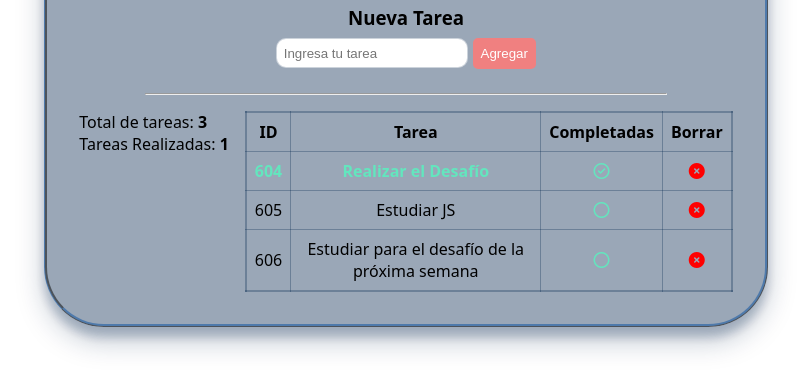
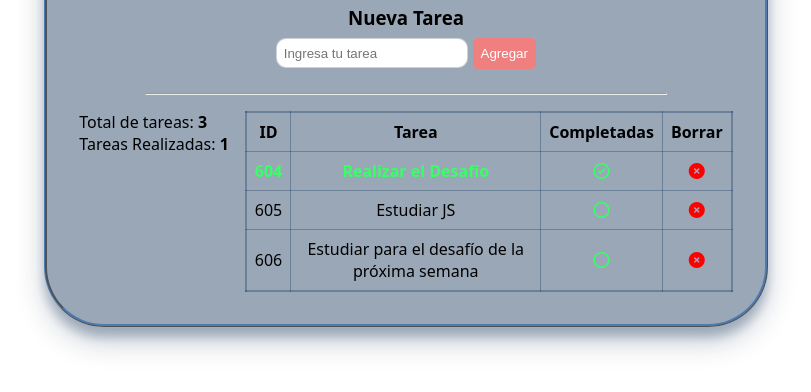
Before and after one commit to DomGP/Modulo03_Desafio_05, a plain HTML site: page index.html in a window 1280 px wide. Both pictures are taken after a click on the icon 835 px from the left and 404 px from the top of the page. Shown: the part 234-626 px from the top of the page, without its empty margins (234-1045 px from the left). Drawn offline with Linux system fonts and the light colour scheme.

Commit message:
correccion de codigo

```diff
--- a/assets/css/style.css
+++ b/assets/css/style.css
@@ -82,7 +82,7 @@ th, td{
     text-align: center;
 }
 .styleRealizada{
-    color:#63E6BE;
+    color:#38ff65;
     font-weight:700;
 }
 .styleTareas{
--- a/assets/js/logica.js
+++ b/assets/js/logica.js
@@ -23,7 +23,7 @@ const render = (tareas) =>{
 
                 <td>${tarea.completado ? `<span class='styleRealizada'>${tarea.id}</span>` : tarea.id}</td>
                 <td class='styleTareas'>${tarea.completado ? `<span class='styleRealizada'>${tarea.tarea}</span>` : tarea.tarea}</td>
-                <td>${tarea.completado ? `<i class="fa-regular fa-circle-check" style="color: #63E6BE;" onclick='completar(${tarea.id})'></i>` : `<i class="fa-regular fa-circle" style="color: #63E6BE;" onclick='completar(${tarea.id})'></i>` }</td>
+                <td>${tarea.completado ? `<i class="fa-regular fa-circle-check" style="color: #38ff65;" onclick='completar(${tarea.id})'></i>` : `<i class="fa-regular fa-circle" style="color: #38ff65;" onclick='completar(${tarea.id})'></i>` }</td>
                 <td><i class="fa-solid fa-circle-xmark" style="color: #ff0000;" onclick='borrar(${tarea.id})'></i></td>
             </tr>
         `
```
